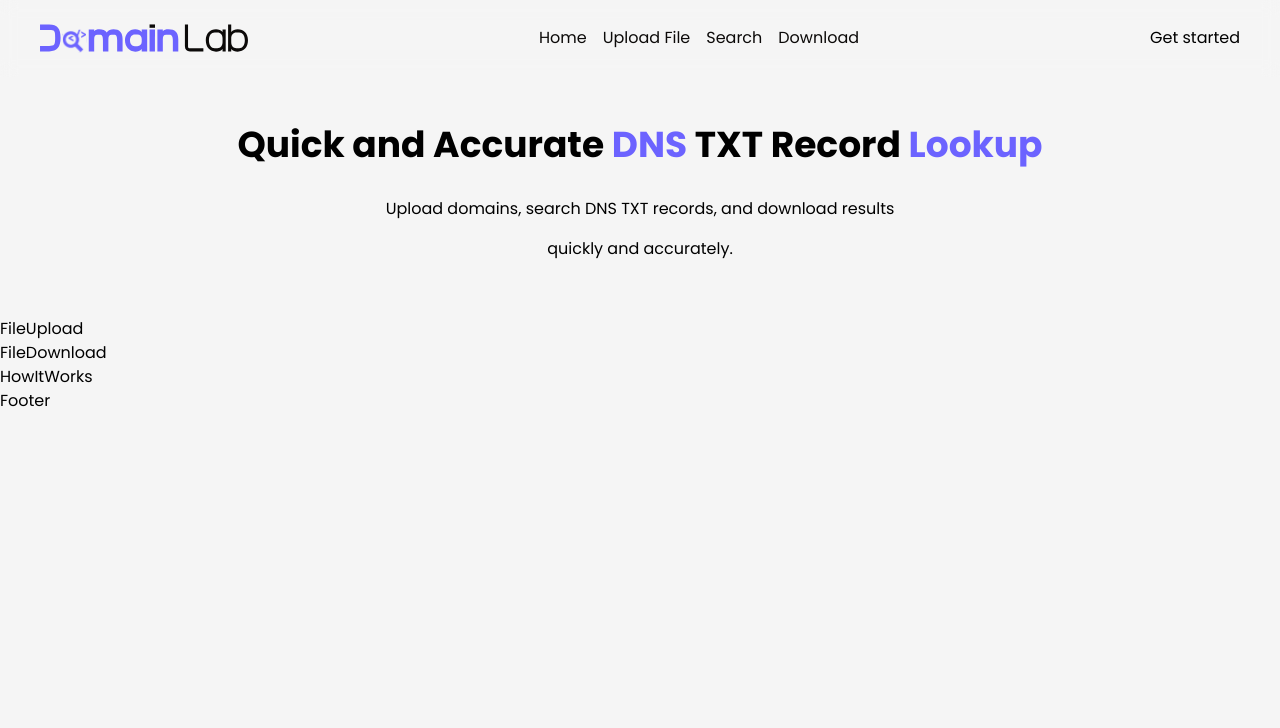
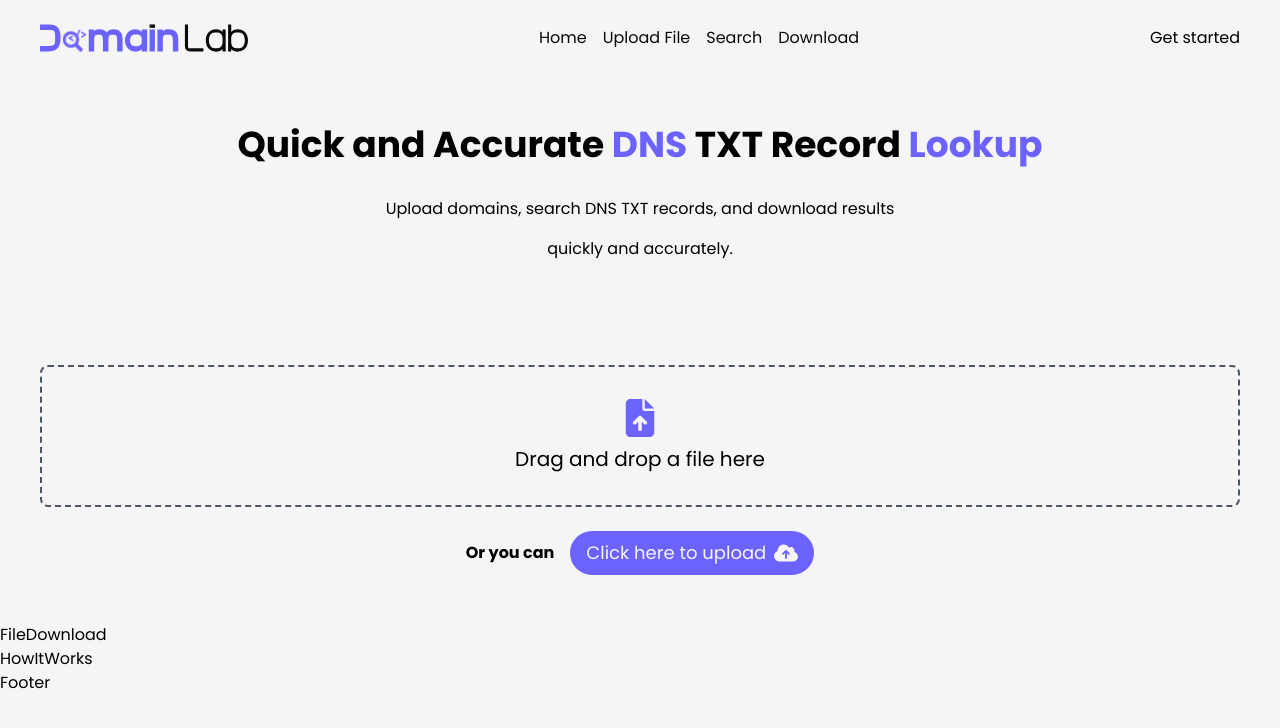
Before and after one commit to Alamiz/domains-lab, a React (Vite) app: page / in a window 1280 px wide. Shown: the top 728 px of the page. Built offline with nearby package versions, Linux system fonts and the light colour scheme.

Commit message:
Creating the file upload section

```diff
--- a/src/containers/fileUpload/FileUpload.jsx
+++ b/src/containers/fileUpload/FileUpload.jsx
@@ -1,6 +1,25 @@
+import { useRef, useState } from "react";
+import { FileInput } from "../../components"
+import { FaCloudArrowUp } from "react-icons/fa6";
+
 const FileUpload = () => {
+  const fileRef = useRef(null);
+  const [file, setFile] = useState(null);
+
   return (
-    <div>FileUpload</div>
+    <section>
+      <div className="container">
+        <FileInput file={file} setFile={setFile} />
+        <div className="flex items-center justify-center gap-4 mt-6">
+          <p className="text-md font-bold">Or you can</p>
+          <button className="flex items-center justify-center gap-2 text-background text-lg bg-primary rounded-full px-4 py-2"
+            onClick={() => fileRef.current.click()} >
+            Click here to upload <FaCloudArrowUp size={24} />
+          </button>
+        </div>
+        <input className="hidden" ref={fileRef} type="file" accept=".txt" onChange={(e) => setFile(e.target.files[0])} />
+      </div>
+    </section>
   )
 }
 
```
